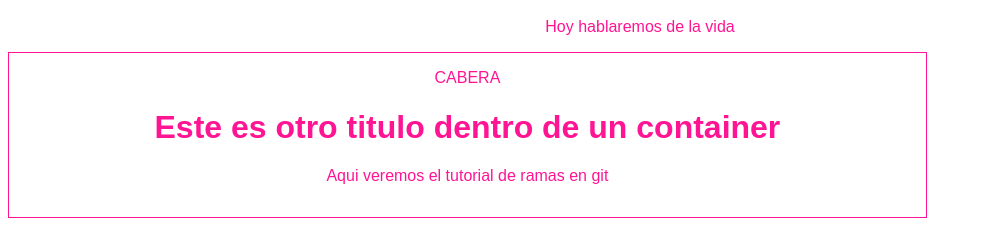
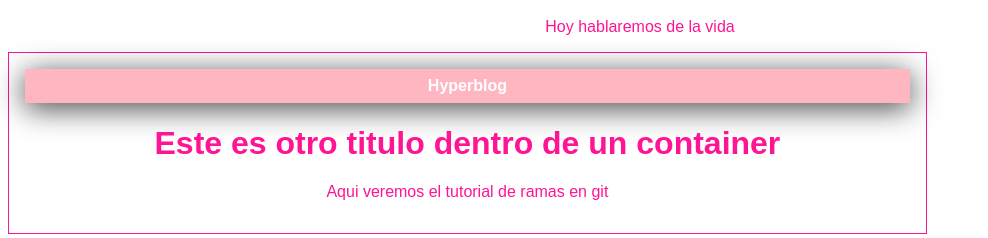
Before and after one commit to jordykan/HyperBlog, a plain HTML site: page blogpost.html in a window 1280 px wide. Shown: the part 48-286 px from the top of the page, without its empty margins (0-988 px from the left). Drawn offline with Linux system fonts and the light colour scheme.

Commit message:
Finalazada la cabecera con diseño azul

```diff
--- a/blogpost.html
+++ b/blogpost.html
@@ -8,7 +8,7 @@
         <p>Hoy hablaremos de la vida</p>
 
         <div id="container">
-            <div id>CABERA</div>
+            <div id="cabecera">Hyperblog</div>
             <div id="post">
                 <h1>Este es otro titulo dentro de un
                     container
--- a/css/estilos.css
+++ b/css/estilos.css
@@ -12,3 +12,12 @@ body
     text-align: center;
     border: 1px solid;
 }
+#cabecera
+{
+    background: lightpink;
+    box-shadow: 0px 5px 30px 0px rgba(0, 0,0,.75);
+    color: white;
+    font-weight: bold;
+    margin:0;
+    padding: .5em ;
+}
```
